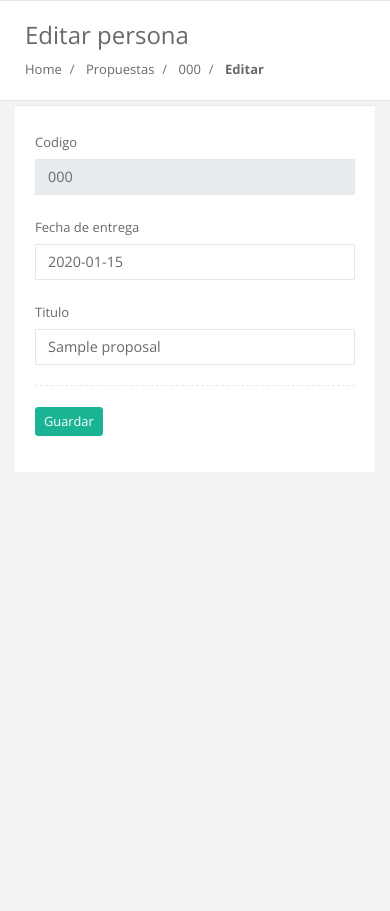
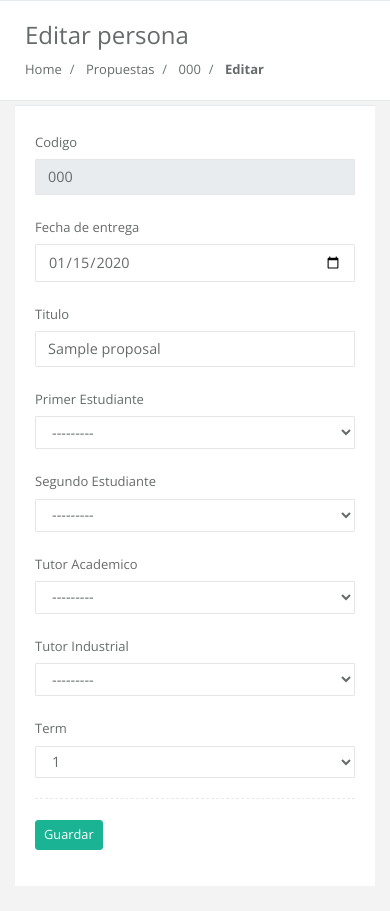
Before and after one commit to jcgds/thesis-manager, a Django app: page /propuestas/000/editar in a window 390 px wide. Shown: the part 61-972 px from the top of the page. Before the commit the page ends 497 px from the top, so only its background shows below. Run offline with Django 3.2, Linux system fonts and the light colour scheme; tables that the repository leaves empty hold one stand-in row (values such as "Sample post"); some libraries are stand-ins or nearby versions.

Commit message:
added term students1 student2 and tutors to the proposal form

```diff
--- a/web/forms.py
+++ b/web/forms.py
@@ -137,6 +137,11 @@
             'code',
             'submission_date',
             'title',
+            'student1',
+            'student2',
+            'academic_tutor',
+            'industry_tutor',
+            'term'
         ]
 
     code = forms.CharField(
@@ -144,10 +149,38 @@
         widget=forms.TextInput(attrs={'class': 'form-control'})
     )
     submission_date = forms.DateField(
-        label = 'Fecha de entrega',
-        widget=forms.DateInput(attrs={'class': 'form-control'})
+        label='Fecha de entrega',
+        widget=forms.DateInput(attrs={'class': 'form-control','type': 'date'})
     )
     title = forms.CharField(
         label='Titulo',
         widget=forms.TextInput(attrs={'class': 'form-control'})
     )
+    student1 = forms.ModelChoiceField(
+        label='Primer Estudiante',
+        queryset=models.PersonData.objects.filter(type=1),
+        widget=forms.Select(attrs={'class':'form-control'})
+    )
+    student2 = forms.ModelChoiceField(
+        label='Segundo Estudiante',
+        queryset=models.PersonData.objects.filter(type=1),
+        widget=forms.Select(attrs={'class': 'form-control'})
+    )
+
+    academic_tutor = forms.ModelChoiceField(
+        label='Tutor Academico',
+        queryset=models.PersonData.objects.filter(type=0),
+        widget=forms.Select(attrs={'class': 'form-control'})
+    )
+
+    industry_tutor = forms.ModelChoiceField(
+        label='Tutor Industrial',
+        queryset=models.PersonData.objects.filter(type=2),
+        widget=forms.Select(attrs={'class': 'form-control'})
+    )
+
+    term = forms.ModelChoiceField(
+        label='Term',
+        queryset=models.Term.objects.all(),
+        widget=forms.Select(attrs={'class': 'form-control'})
+    )
--- a/web/models.py
+++ b/web/models.py
@@ -35,15 +35,6 @@
         verbose_name_plural = 'Person data'
 
 
-class Term(models.Model):
-    name = models.CharField(max_length=16)
-
-    # TODO: Make custom validator (201915 - 201925 etc) [Unit testable]
-
-    def __str__(self):
-        return self.name
-
-
 class ProposalStatus(models.Model):
     name = models.CharField(max_length=64)
     description = models.CharField(max_length=512, null=True, blank=True)
@@ -53,6 +44,15 @@
 
     class Meta:
         verbose_name_plural = 'Proposal statuses'
+
+
+class Term(models.Model):
+    period = models.PositiveIntegerField(primary_key=True)
+
+    # TODO: Make custom validator (201915 - 201925 etc) [Unit testable]
+
+    def __str__(self):
+        return str(self.period)
 
 
 class Proposal(models.Model):
--- a/web/templates/web/proposal_form.html
+++ b/web/templates/web/proposal_form.html
@@ -101,6 +101,77 @@
                             </div>
                         </div>
 
+                        <div class="form-group row">
+                            <label class="col-sm-2 col-form-label" for="{{ form.student1.name }}">
+                                {{ form.student1.label }}
+                            </label>
+                            <div class="col-sm-10 {% if form.student1.errors %} has-error{% endif %}">
+                                {{ form.student1 }}
+                                {% for error in form.student1.errors %}
+                                    <span class="form-text m-b-none text-danger">
+                                        {{ error|escape }}
+                                    </span>
+                                {% endfor %}
+                            </div>
+                        </div>
+
+                        <div class="form-group row">
+                            <label class="col-sm-2 col-form-label" for="{{ form.student2.name }}">
+                                {{ form.student2.label }}
+                            </label>
+                            <div class="col-sm-10 {% if form.student2.errors %} has-error{% endif %}">
+                                {{ form.student2 }}
+                                {% for error in form.student2.errors %}
+                                    <span class="form-text m-b-none text-danger">
+                                        {{ error|escape }}
+                                    </span>
+                                {% endfor %}
+                            </div>
+                        </div>
+
+                        <div class="form-group row">
+                            <label class="col-sm-2 col-form-label" for="{{ form.academic_tutor.name }}">
+                                {{ form.academic_tutor.label }}
+                            </label>
+                            <div class="col-sm-10 {% if form.academic_tutor.errors %} has-error{% endif %}">
+                                {{ form.academic_tutor }}
+                                {% for error in form.academic_tutor.errors %}
+                                    <span class="form-text m-b-none text-danger">
+                                        {{ error|escape }}
+                                    </span>
+                                {% endfor %}
+                            </div>
+                        </div>
+
+                        <div class="form-group row">
+                            <label class="col-sm-2 col-form-label" for="{{ form.industry_tutor.name }}">
+                                {{ form.industry_tutor.label }}
+                            </label>
+                            <div class="col-sm-10 {% if form.industry_tutor.errors %} has-error{% endif %}">
+                                {{ form.industry_tutor }}
+                                {% for error in form.industry_tutor.errors %}
+                                    <span class="form-text m-b-none text-danger">
+                                        {{ error|escape }}
+                                    </span>
+                                {% endfor %}
+                            </div>
+                        </div>
+
+                        <div class="form-group row">
+                            <label class="col-sm-2 col-form-label" for="{{ form.term.name }}">
+                                {{ form.term.label }}
+                            </label>
+                            <div class="col-sm-10 {% if form.term.errors %} has-error{% endif %}">
+                                {{ form.term }}
+                                {% for error in form.term.errors %}
+                                    <span class="form-text m-b-none text-danger">
+                                        {{ error|escape }}
+                                    </span>
+                                {% endfor %}
+                            </div>
+                        </div>
+
+
                         <div class="hr-line-dashed"></div>
                         <div class="form-group row">
                             <div class="col-sm-11"></div>
--- a/web/templates/web/proposal_list.html
+++ b/web/templates/web/proposal_list.html
@@ -69,7 +69,7 @@
                                         {% else %}
                                             <td>--</td>
                                         {% endif %}
-                                        <th>{{ proposal.term.name }}</th>
+                                        <th>{{ proposal.term.period }}</th>
                                         <td>
                                             <a href="{% url 'edit_proposal' proposal.code %}"
                                                class="btn btn-sm btn-outline-warning">
--- a/web/views.py
+++ b/web/views.py
@@ -159,5 +159,5 @@
     def get_success_message(self, cleaned_data):
         return self.success_message % dict(
             cleaned_data,
-            code=self.object.code,
+            id_card_number=self.object.code,
         )
```
Also changed, not shown: web/migrations/0001_initial.py.
